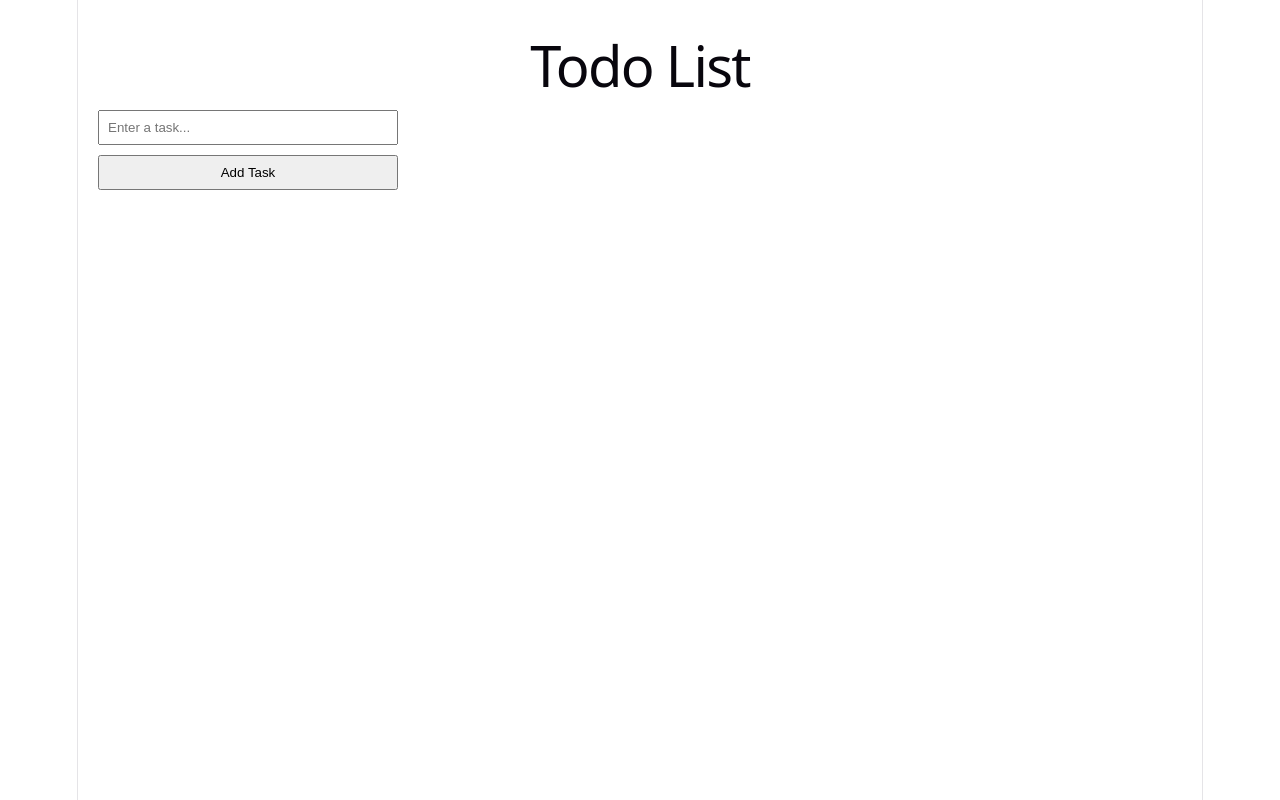
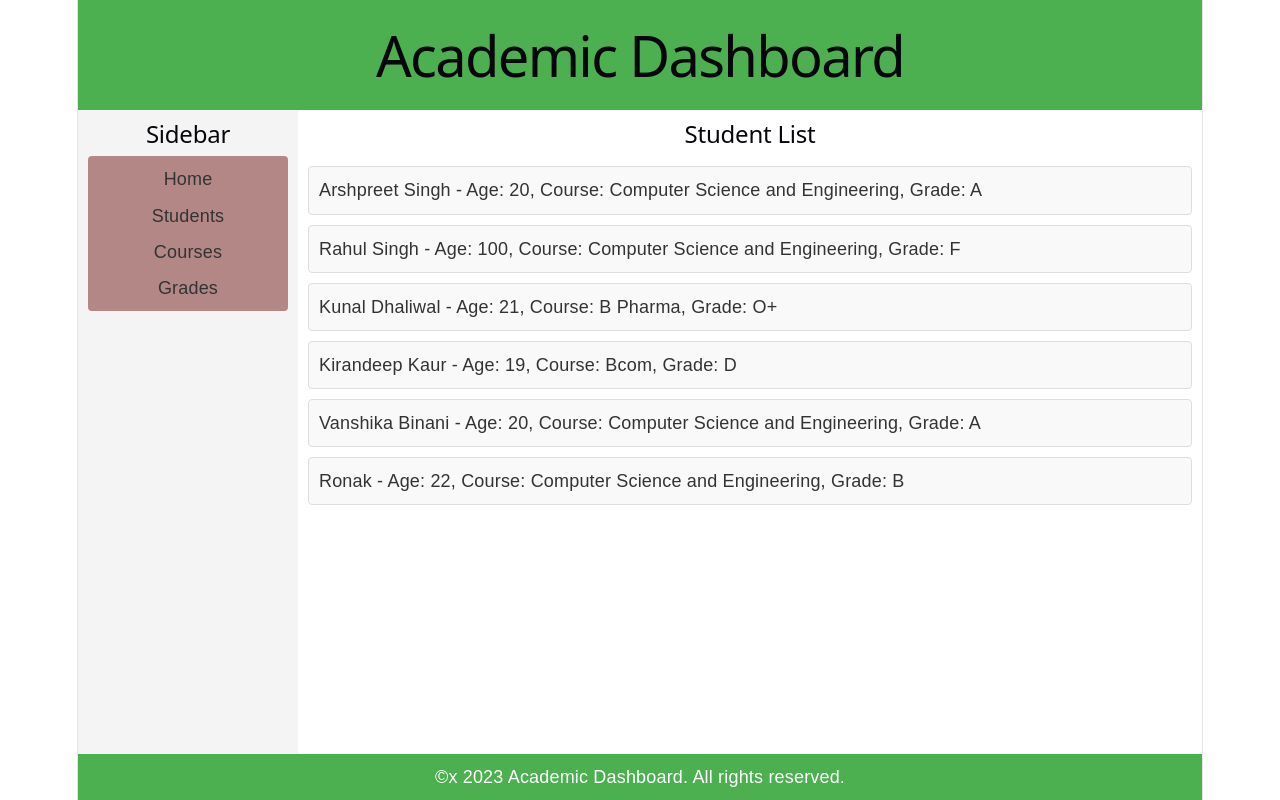
Before and after one commit to Player1205/OpenPractice, a React (Vite) app in the folder react/React01/: page / in a window 1280 px wide. Built offline with nearby package versions, Linux system fonts and the light colour scheme.

Commit message:
feat: made an academic dashboard

```diff
--- a/react/React01/src/App.jsx
+++ b/react/React01/src/App.jsx
@@ -4,6 +4,7 @@ import StudentComponent from './components/StudentComponent.jsx'
 import IncDec from './components/IncDec.jsx'
 import CalculatorApp from './components/CalculatorApp.jsx'
 import Todo from './components/Todo.jsx'
+import AcademicDash from './components/AcademicDash.jsx'
 
 function App() {
 //  const studentinformation = [
@@ -37,7 +38,8 @@ function App() {
       }
       {/* <IncDec/> */}
       {/* <CalculatorApp/> */}
-      <Todo/>
+      {/* <Todo/> */}
+      <AcademicDash/>
     </>
   )
 }
--- /dev/null
+++ b/react/React01/src/components/AcademicDash.jsx
@@ -0,0 +1,59 @@
+import React, { useState } from 'react';
+
+function AcademicDash() {
+    const [students, setStudents] = useState([
+        {
+          id: 1, name : "Arshpreet Singh", age: 20 , course: "Computer Science and Engineering", grade: "A"
+        },
+        {
+           id: 2, name : "Rahul Singh", age: 100 , course: "Computer Science and Engineering", grade: "F"
+        },
+        {
+           id: 3, name : "Kunal Dhaliwal", age: 21 , course: "B Pharma", grade: "O+"
+        },
+        {
+           id: 4, name : "Kirandeep Kaur", age: 19 , course: "Bcom", grade: "D"
+        },
+        {
+           id: 5, name : "Vanshika Binani", age: 20 , course: "Computer Science and Engineering", grade: "A"
+        },
+        {
+           id: 6, name : "Ronak", age: 22 , course: "Computer Science and Engineering", grade: "B"
+        },
+        ]);
+
+        return (
+            <div style={{ display: "flex", flexDirection: "column", minHeight: "100vh", fontFamily: "Arial, sans-serif" }}>
+                <header style={{ backgroundColor: "#4CAF50", color: "white", padding: "10px", textAlign: "center" }}>
+                    <h1>Academic Dashboard</h1>
+                </header>
+
+                <div style={{ display: "flex", flex: 1 }}>
+                    <aside style={{ width: "200px", backgroundColor: "#f4f4f4", padding: "10px" }}>
+                        <h2>Sidebar</h2>
+                        <ul style={{padding: 0 , margin: 0, color: "#333", listStyleType: "none", gap: "10px", display: "flex", flexDirection: "column", backgroundColor: "#812f2f8d", padding: "10px", borderRadius: "4px"}}>
+                            <li>Home</li>
+                            <li>Students</li>
+                            <li>Courses</li>
+                            <li>Grades</li>
+                        </ul>
+                    </aside>
+                    <main style={{ flex: 1, padding: "10px"}}>
+                        <h2>Student List</h2>
+                        <ul style={{ listStyleType: "none", padding: 0 }}>
+                            {students.map((student) => (
+                                <li style={{ marginBottom: "10px", padding: "10px", backgroundColor: "#f9f9f9", border: "1px solid #ddd", borderRadius: "4px", display: "block", textAlign: "left", color: "#333" }} key={student.id}>
+                                    {student.name} - Age: {student.age}, Course: {student.course}, Grade: {student.grade}
+                                </li>
+                            ))}
+                        </ul>
+                    </main>
+                </div>
+                <footer style={{ backgroundColor: "#4CAF50", color: "white", padding: "10px", textAlign: "center" }}>
+                    <p>&copy;x 2023 Academic Dashboard. All rights reserved.</p>
+                </footer>
+            </div>
+        );
+}
+
+export default AcademicDash;
--- a/react/React01/src/components/Todo.jsx
+++ b/react/React01/src/components/Todo.jsx
@@ -20,9 +20,14 @@ function Todo() {
     setTasks(updatedTasks);
   }
 
+  const handleEditTask = (index, newTask) => {
+    const updatedTasks = tasks.map((t, i) => (i === index ? newTask : t));
+    setTasks(updatedTasks);
+  }
+
   return (
     <div style={{ padding: "20px", fontFamily: "sans-serif" }}>
-      <h1>Todo List</h1>
+      <h1><i>Todo List </i></h1>
 
       <div style={{ display: "flex", flexDirection: "column", gap: "10px", maxWidth: "300px" }}>
         <input
@@ -39,9 +44,21 @@ function Todo() {
 
       <ul style={{ marginTop: "20px" }}>
         {tasks.map((t, index) => (
-          <li key={index} style={{ marginBottom: "10px" }}>
-            <span style={{ marginRight: "15px" }}>{t}</span>
-            <button onClick={() => handleDeleteTask(index)}>Delete</button>
+          <li key={index} style={{ marginBottom: "10px"}}>
+            <span style={{ marginRight: "15px"}}>{t}</span>
+            <button  style={{cursor: "pointer"}} onClick={() => handleDeleteTask(index)}>Delete</button>
+
+            <button
+              onClick={() => {
+                const newTask = prompt("Edit task:", t);
+                if (newTask !== null && newTask.trim() !== "") {
+                  handleEditTask(index, newTask);
+                }
+                }}
+                style={{ marginLeft: "10px", cursor: "pointer" }}
+            >
+              Edit
+            </button>
           </li>
         ))}
       </ul>
```
